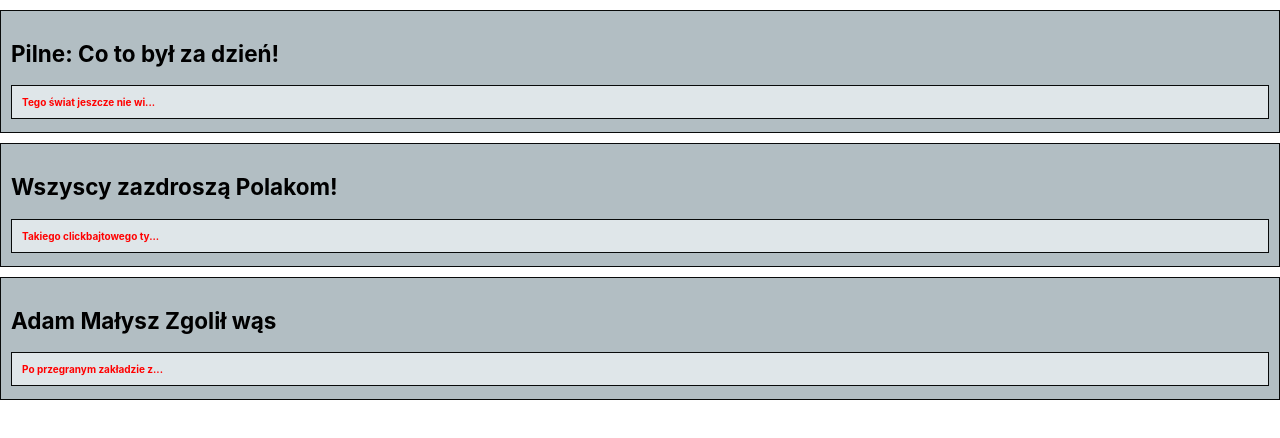
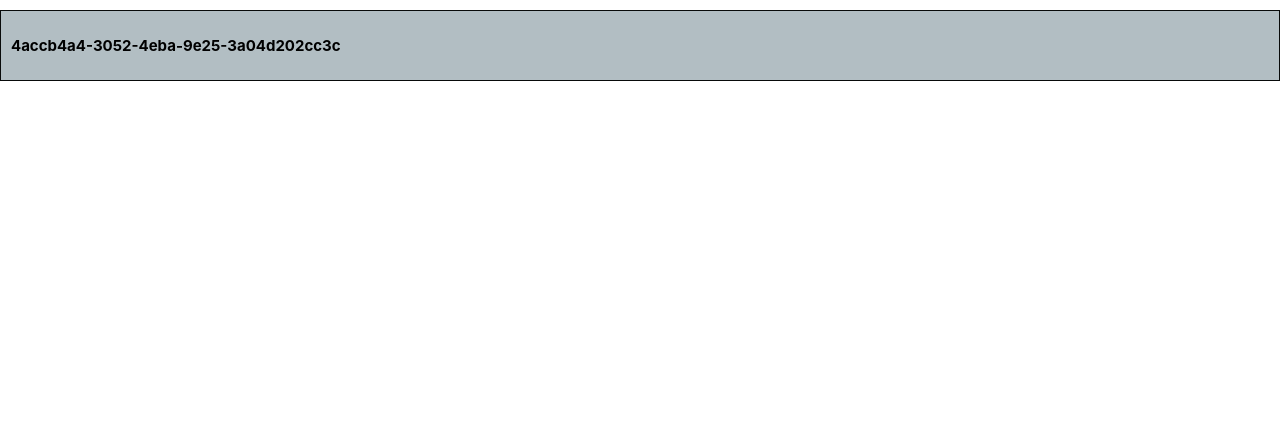
Before and after one commit to janiuuuu/SzkolaReacta_Week_2, a React (Create React App) app: page / in a window 1280 px wide. Shown: the top 438 px of the page. Built offline with nearby package versions, Linux system fonts and the light colour scheme.

Commit message:
Zmiany dotyczace drugiego zadanie z tygodnia drugiego

```diff
--- a/package.json
+++ b/package.json
@@ -9,6 +9,7 @@
     "react": "^17.0.2",
     "react-dom": "^17.0.2",
     "react-scripts": "4.0.3",
+    "uuid": "^8.3.2",
     "web-vitals": "^1.1.2"
   },
   "scripts": {
--- a/src/App.js
+++ b/src/App.js
@@ -1,13 +1,6 @@
 import './App.css';
 import react from 'react';
-
-const posts = [
-  { id: 1, title: 'Pilne: Co to był za dzień!', intro: 'Tego świat jeszcze nie widział'},
-  { id: 2, title: 'Wszyscy zazdroszą Polakom!', intro: 'Takiego clickbajtowego tytułu jeszcze nikt nie wymyślił'},
-  { id: 3, title: 'Adam Małysz Zgolił wąs',
-    intro: 'Po przegranym zakładzie z Piotrem Żyłą nasz mistrz olimpijski zgolił wąsy'
-  }
-]
+import { v4 as uuidv4 } from 'uuid';
 
 const styleComponents = {
   backgroundColor:'#b2bec3',
@@ -19,30 +12,15 @@
   marginBottom: '0.67em',
   marginLeft: 0,
   marginRight: 0,
-  fontWeight: 'bold',
-  paragraf:{
-    backgroundColor:'#dfe6e9',
-    border:'#080a0a 1px solid',
-    padding:10,
-    fontSize:10,
-    textAlign:'justify',
-    color: 'red',
-    marginTop: 2,
-    marginBottom: 3,
-    marginLeft: 0,
-    marginRight: 0,
-    fontWeight: 'bold',
-
-  }
+  fontWeight: 'bold'
 };
 
-class BlogTile extends react.Component{
+class GeneratorUUID extends react.Component{
   render(){
-    const {title, intro} = this.props;
+    const {uuid} = this.props;
     return(
-      <div style={styleComponents}>
-        <h2>{title}</h2>
-        <p style={styleComponents.paragraf}>{intro}</p>
+      <div style = { styleComponents}>
+        <p>{uuid}</p>
       </div>
     );
   }
@@ -50,17 +28,9 @@
 }
 
 function App() {
-  const checkIntro = (cos) =>{
-    return(
-      <>{cos.substring(0,25) + `...`}</>
-    );
-  }
   return (
     <div>
-      {posts.map((elem, index) => (
-         //<div><h2>{elem.title}</h2><p>{checkIntro(elem.intro)}</p></div>
-         <BlogTile key={elem.id} title={elem.title} intro={checkIntro(elem.intro)}/>
-      ))}
+         <GeneratorUUID uuid = {uuidv4()}/>
     </div>
   );
 }
```
Also changed, not shown: 1 other file (tests, documents, lock files or other folders).
